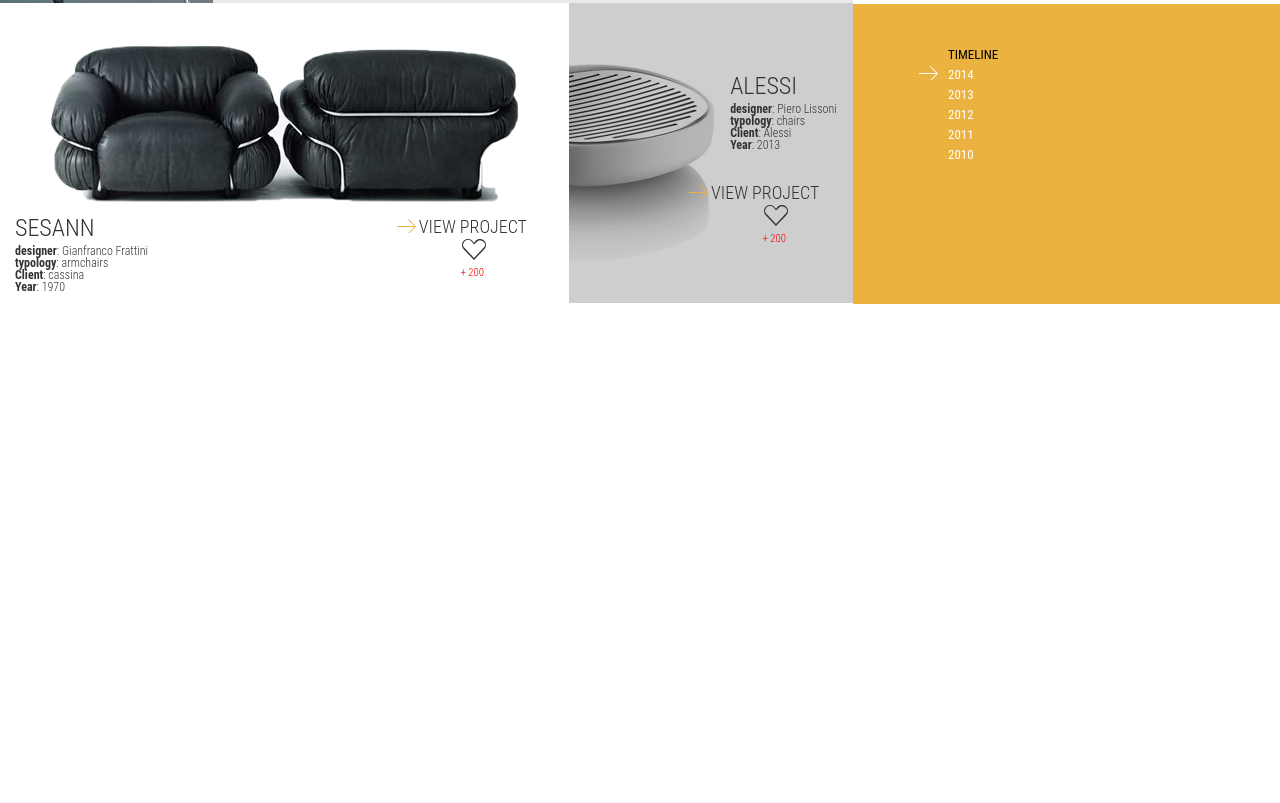
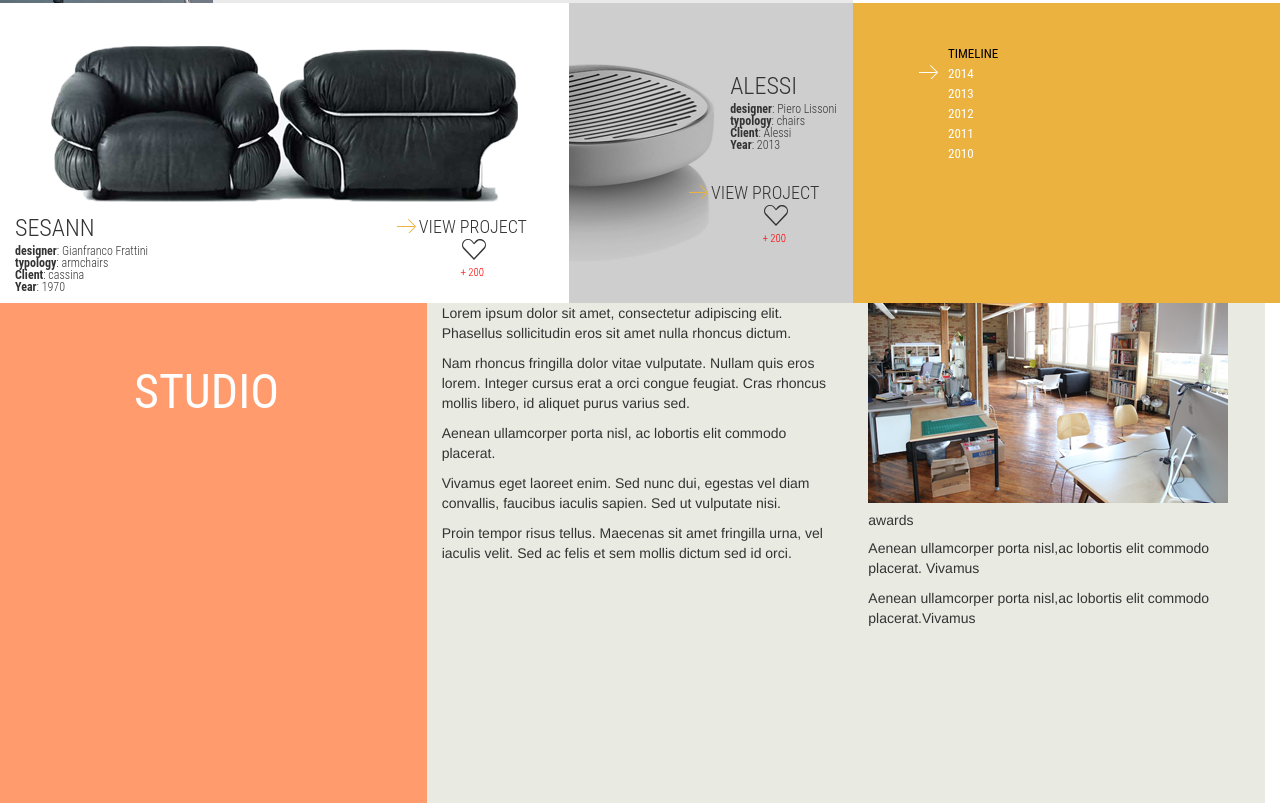
Before and after one commit to IgorRomG3/Associates-Studio-Design, a website: page dev/index.html in a window 1280 px wide. Shown: the part 1462-2265 px from the top of the page. Before the commit the page ends 1766 px from the top, so only its background shows below. Drawn offline with nearby package versions, Linux system fonts and the light colour scheme; files that its build step writes are made by us from their sources.

Commit message:
started studio section

```diff
--- a/dev/index.html
+++ b/dev/index.html
@@ -192,6 +192,48 @@
               </div>
             </div>
           </aside>
+          <section class="col-md-12">
+            <div class="studio">
+                <div class="row">
+                  <div class="col-md-4 head">
+                      <h2>studio</h2>
+                  </div>
+                  <div class="col-md-4">
+                    <p>
+                      Lorem ipsum dolor sit amet, consectetur adipiscing elit. Phasellus sollicitudin eros sit amet nulla rhoncus dictum.
+                    </p>
+                    <p>
+                      Nam rhoncus fringilla dolor vitae vulputate. Nullam quis eros lorem. Integer cursus erat a orci congue feugiat. Cras rhoncus mollis libero, id aliquet purus varius sed.
+                    </p>
+                    <p>
+                      Aenean ullamcorper porta nisl, ac lobortis elit commodo placerat.
+                    </p>
+                    <p>
+                      Vivamus eget laoreet enim. Sed nunc dui, egestas vel diam convallis, faucibus iaculis sapien. Sed ut vulputate nisi.
+                    </p>
+                    <p>
+                      Proin tempor risus tellus. Maecenas sit amet fringilla urna, vel iaculis velit. Sed ac felis et sem mollis dictum sed id orci.
+                    </p>
+                  </div>
+                  <div class="col-md-4">
+                    <img src="../img/studio-pic.png" alt="">
+                    <div class="awards">
+                      <h5>awards</h5>
+                      <p>
+                        Aenean ullamcorper porta nisl,ac lobortis elit commodo placerat. Vivamus
+                      </p>
+                      <p>
+                        Aenean ullamcorper porta nisl,ac lobortis elit commodo placerat.Vivamus
+                      </p>
+                    </div>
+                  </div>
+                  <div class="col-md-3"></div>
+                  <div class="col-md-3"></div>
+                  <div class="col-md-3"></div>
+                  <div class="col-md-3"></div>
+                </div>
+            </div>
+          </section>
         </div>
       </main>
     </div>
--- a/dev/less/main.less
+++ b/dev/less/main.less
@@ -224,7 +224,7 @@ main {
     }
     .block-aside-three {
       position: relative;
-      height: 251px;
+      height: 250px;
       background-color: #ffffff;
       background-image: url(../img/aside-pic-three.png);
       background-repeat: no-repeat;
@@ -254,4 +254,11 @@ main {
       }
     }
   }
+  .studio {
+    background-color: #e9eae2;
+    .head {
+      height: 500px;
+      background-color: #ff9b6d;
+    }
+  }
 }
```
Also changed, not shown: build/css/styles.main.css, build/img/studio-pic.png (added), build/index.html, dev/img/studio-pic.png (added).
